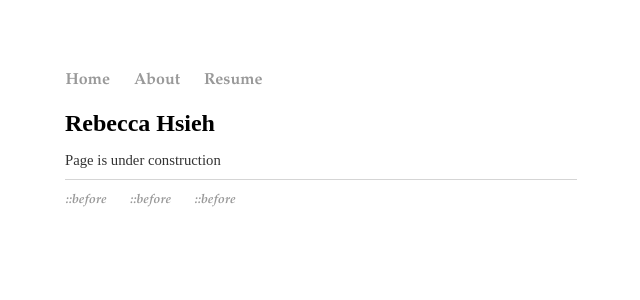
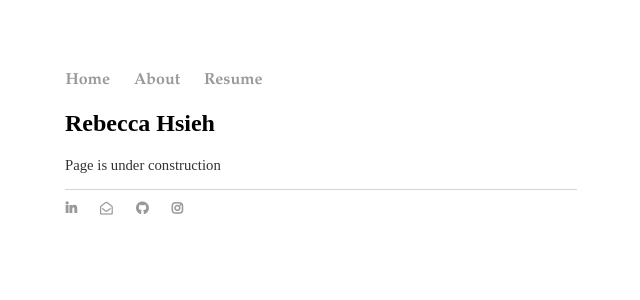
Before and after one commit to therealslimhsiehdy/therealslimhsiehdy.github.io, a Jekyll site: the page resume/index.html, which Jekyll copies as it is, in a window 1280 px wide. Shown: the top 300 px of the page, without its empty margins (319-959 px from the left). Built offline with Jekyll 4.4.1, drawn with Linux system fonts in a browser that asks for light colours; nearby versions of some CDN libraries.

Commit message:
Fix spacing and footers

```diff
--- a/_layouts/default.html
+++ b/_layouts/default.html
@@ -22,9 +22,9 @@
 		</div><!-- /.container -->
 		<footer>
     		<ul>
-           		<li><a target="_blank" href="https://linkedin.com/in/hsiehr"><i class="fab fa-linkedin-in">::before</i></a></li>
-        		<li><a target="_blank" href="mailto:rebecca.hsieh07@gmail.com"><i class="far fa-envelope-open">::before</i></a></li>
-        		<li><a target="_blank" href="https://github.com/therealslimhsiehdy"><i class="fab fa-github">::before</i></a></li>
+           		<li><a target="_blank" href="https://linkedin.com/in/hsiehr"><i class="fab fa-linkedin-in"></i></a></li>
+        		<li><a target="_blank" href="mailto:rebecca.hsieh07@gmail.com"><i class="far fa-envelope-open"></i></a></li>
+        		<li><a target="_blank" href="https://github.com/therealslimhsiehdy"><i class="fab fa-github"></i></a></li>
         		<li><a target="_blank" href="https://instagram.com/therealslimhsiehdy"><i class="fab fa-instagram"></i></a></li>
 			</ul>
 		</footer>
--- a/css/main.css
+++ b/css/main.css
@@ -25,7 +25,7 @@ h1 {
 }
 p {
     font-size: 0.92em;
-    line-height: 0.5em;
+    line-height: normal;
     color: #333;
 }
 footer {
--- a/resume/index.html
+++ b/resume/index.html
@@ -3,6 +3,7 @@
 	<head>
 		<title>Rebecca Hsieh</title>
 		<link rel="stylesheet" type="text/css" href="/css/main.css">
+		<link rel="stylesheet" href="https://use.fontawesome.com/releases/v5.3.1/css/all.css">
 		<!-- link to main stylesheet -->
 	</head>
 	<body>
@@ -21,9 +22,9 @@
 		</div><!-- /.container -->
 		<footer>
     		<ul>
-           		<li><a target="_blank" href="https://linkedin.com/in/hsiehr"><i class="fab fa-linkedin-in">::before</i></a></li>
-        		<li><a target="_blank" href="mailto:rebecca.hsieh07@gmail.com"><i class="far fa-envelope-open">::before</i></a></li>
-        		<li><a target="_blank" href="https://github.com/therealslimhsiehdy"><i class="fab fa-github">::before</i></a></li>
+           		<li><a target="_blank" href="https://linkedin.com/in/hsiehr"><i class="fab fa-linkedin-in"></i></a></li>
+        		<li><a target="_blank" href="mailto:rebecca.hsieh07@gmail.com"><i class="far fa-envelope-open"></i></a></li>
+        		<li><a target="_blank" href="https://github.com/therealslimhsiehdy"><i class="fab fa-github"></i></a></li>
         		<li><a target="_blank" href="https://instagram.com/therealslimhsiehdy"><i class="fab fa-instagram"></i></a></li>
 			</ul>
 		</footer>
```
Also changed, not shown: about/index.html (+4 -3 lines).
